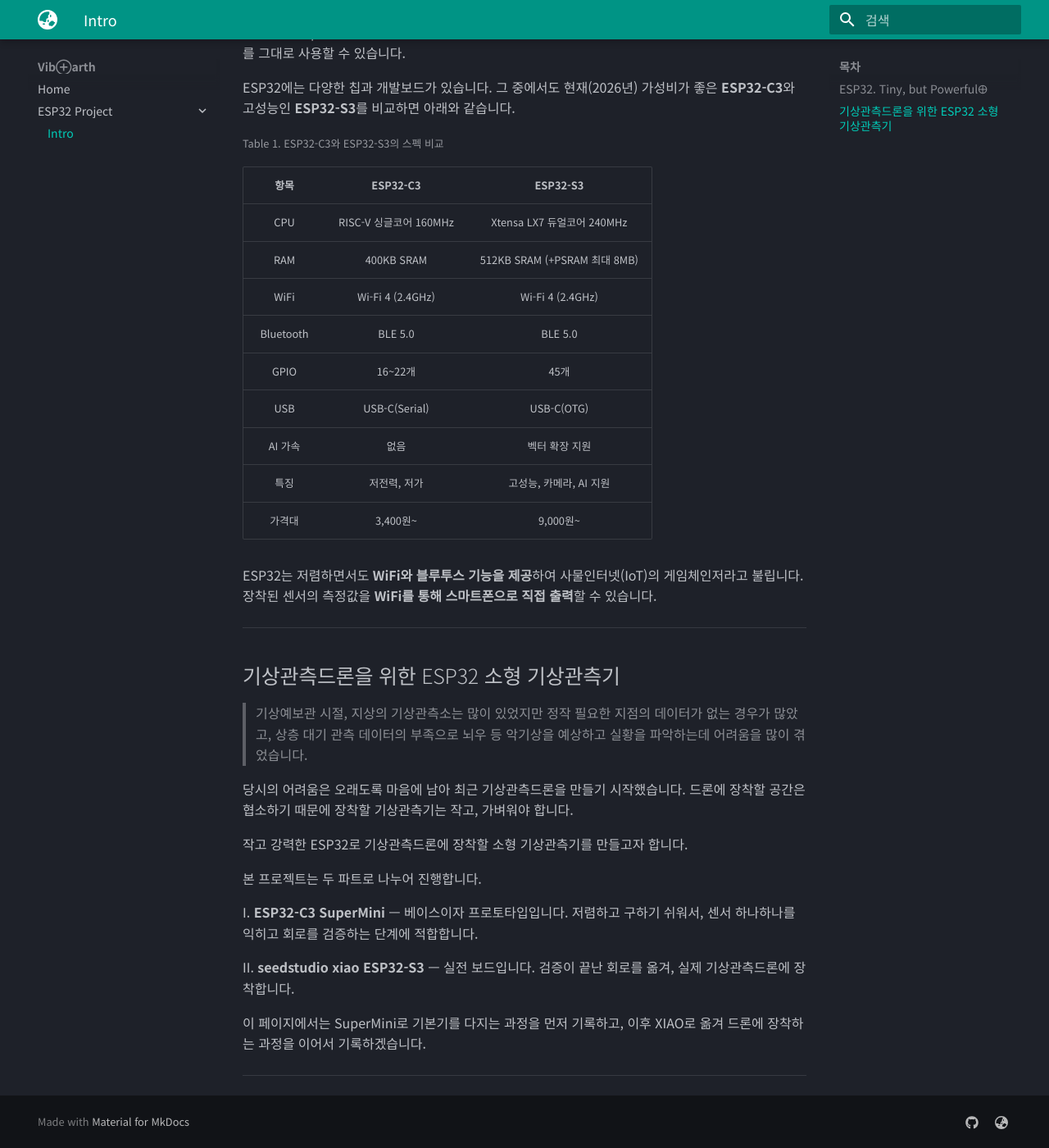
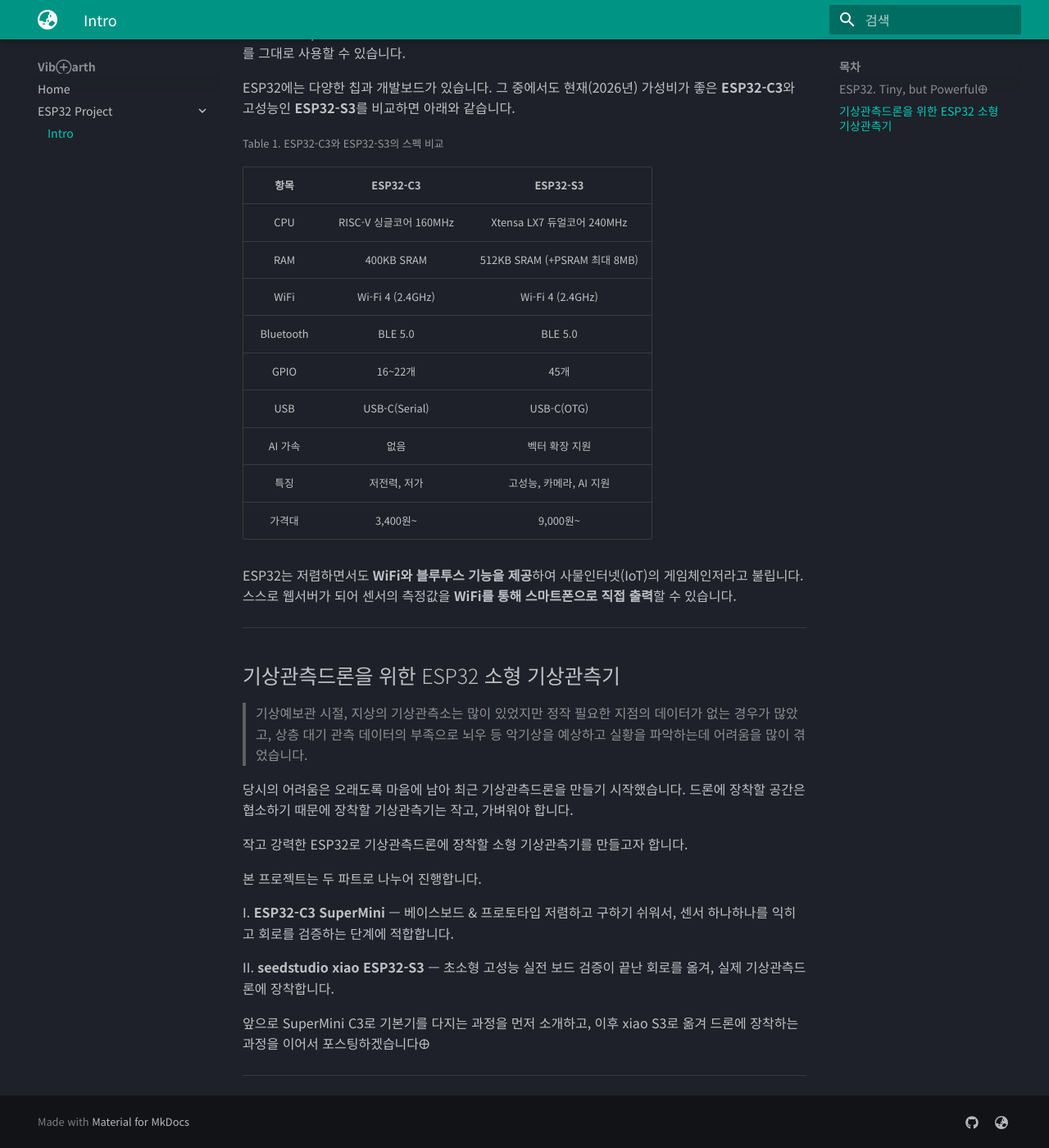
Before and after one commit to VibEarth/VibEarth.github.io, an MkDocs documentation site: the page built from docs/esp32/intro.md, in a window 1280 px wide and 1400 px high, scrolled down 204 px. Shown: the whole window at 82% size. Built offline with MkDocs 1.6.1 and Material for MkDocs 9.7.7, drawn with Linux system fonts in a browser that asks for light colours.

Commit message:
vault backup: 2026-06-30 21:00:44

```diff
--- a/docs/esp32/intro.md
+++ b/docs/esp32/intro.md
@@ -23,7 +23,7 @@
 |    가격대    |      3,400원~       |          9,000원~           |
 
 ESP32는 저렴하면서도 **WiFi와 블루투스 기능을 제공**하여 사물인터넷(IoT)의 게임체인저라고 불립니다.
-장착된 센서의 측정값을 **WiFi를 통해 스마트폰으로 직접 출력**할 수 있습니다.
+스스로 웹서버가 되어 센서의 측정값을 **WiFi를 통해 스마트폰으로 직접 출력**할 수 있습니다.
 
 ---
 
@@ -39,13 +39,13 @@
 
 본 프로젝트는 두 파트로 나누어 진행합니다.
 
-I. **ESP32-C3 SuperMini** — 베이스이자 프로토타입입니다.
+I. **ESP32-C3 SuperMini** — 베이스보드 & 프로토타입
 저렴하고 구하기 쉬워서, 센서 하나하나를 익히고 회로를 검증하는 단계에 적합합니다.
 
-II. **seedstudio xiao ESP32-S3** — 실전 보드입니다.
+II. **seedstudio xiao ESP32-S3** — 초소형 고성능 실전 보드
 검증이 끝난 회로를 옮겨, 실제 기상관측드론에 장착합니다.
 
-이 페이지에서는 SuperMini로 기본기를 다지는 과정을 먼저 기록하고,
-이후 XIAO로 옮겨 드론에 장착하는 과정을 이어서 기록하겠습니다.
+앞으로 SuperMini C3로 기본기를 다지는 과정을 먼저 소개하고,
+이후 xiao S3로 옮겨 드론에 장착하는 과정을 이어서 포스팅하겠습니다🜨
 
 ---
```
